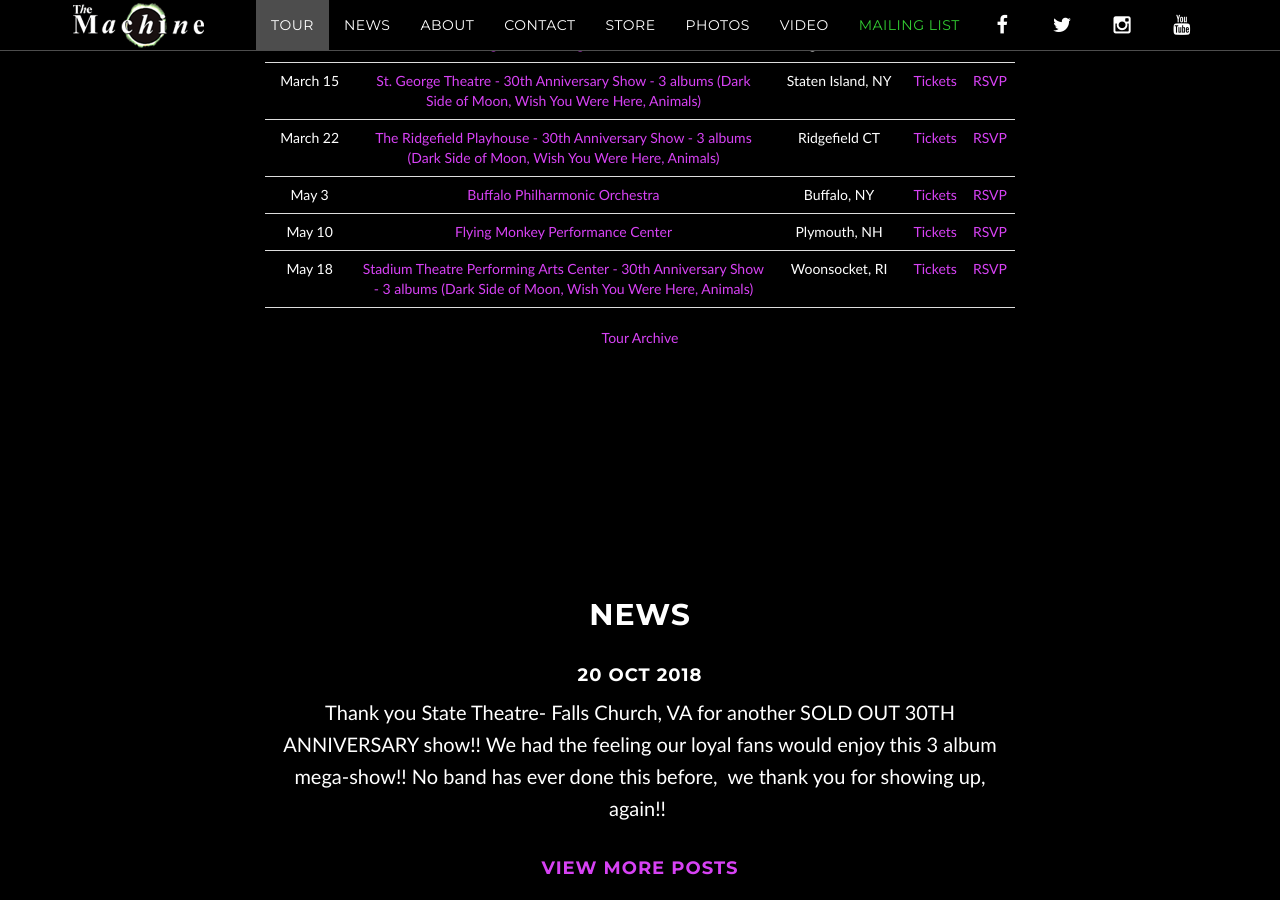
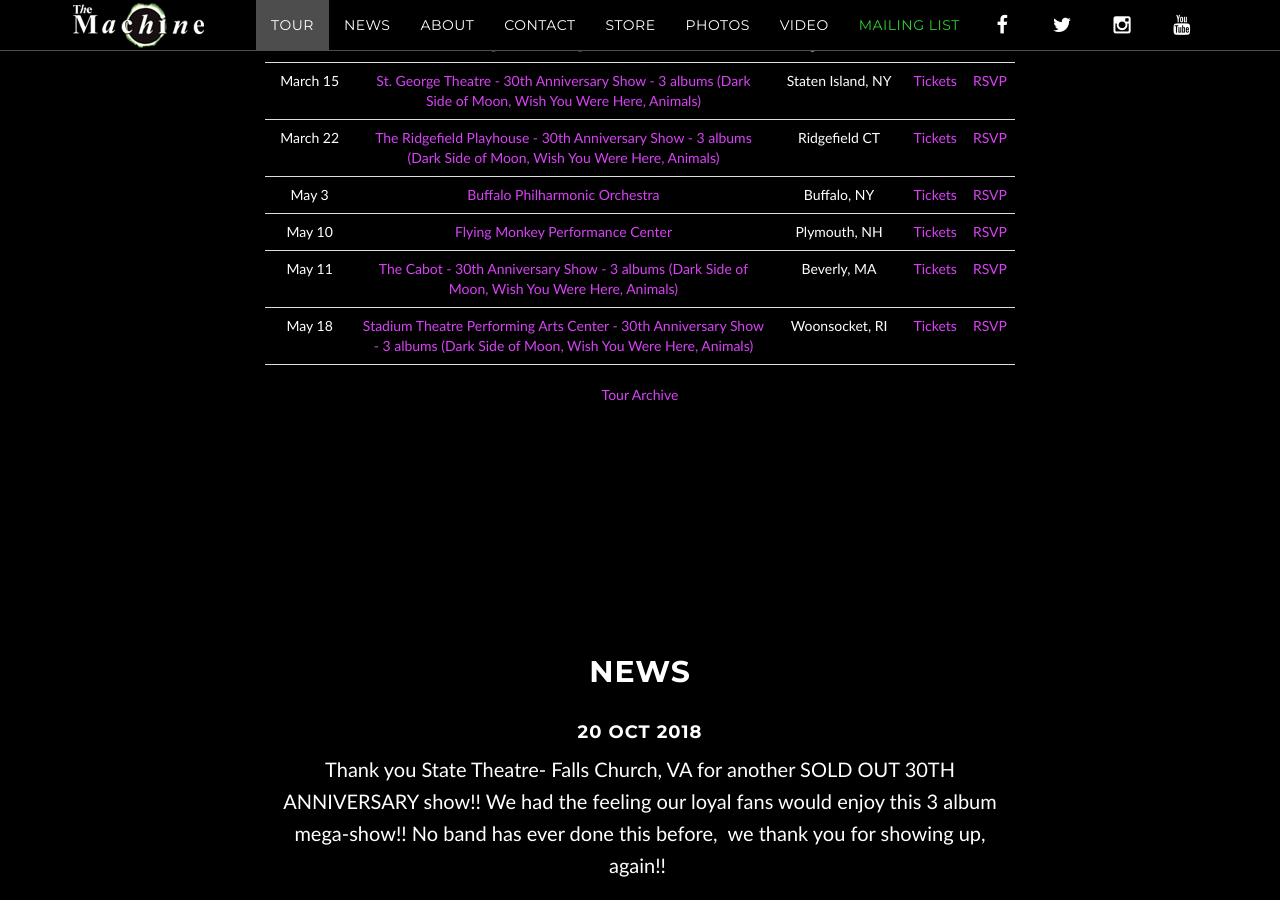
Before and after one commit to machineweb/machineweb.github.io, a Jekyll site: the page built from index.html, in a window 1280 px wide and 900 px high, scrolled down 1842 px. Built offline with Jekyll 4.4.1, drawn with Linux system fonts in a browser that asks for light colours; comment, search, counter and statistics services are not loaded.

Commit message:
New tour item

```diff
--- a/_data/tour.yml
+++ b/_data/tour.yml
@@ -3681,3 +3681,11 @@
     tickets-url: "http://www.missiontix.com/events/product/37511"
     rsvp-url: "https://www.facebook.com/events/1975832959173914/"
     order: "1557464400000"
+
+  - date: "May 11 2019"
+    venue: "The Cabot - 30th Anniversary Show - 3 albums (Dark Side of Moon, Wish You Were Here, Animals)"
+    venue-url: "https://www1.ticketmaster.com/event/01005543EF4397B0?brand=cabot"
+    location: "Beverly, MA"
+    tickets-url: "https://www1.ticketmaster.com/event/01005543EF4397B0?brand=cabot"
+    rsvp-url: "https://www.facebook.com/events/528500807671202/"
+    order: "1557550800000"
```
